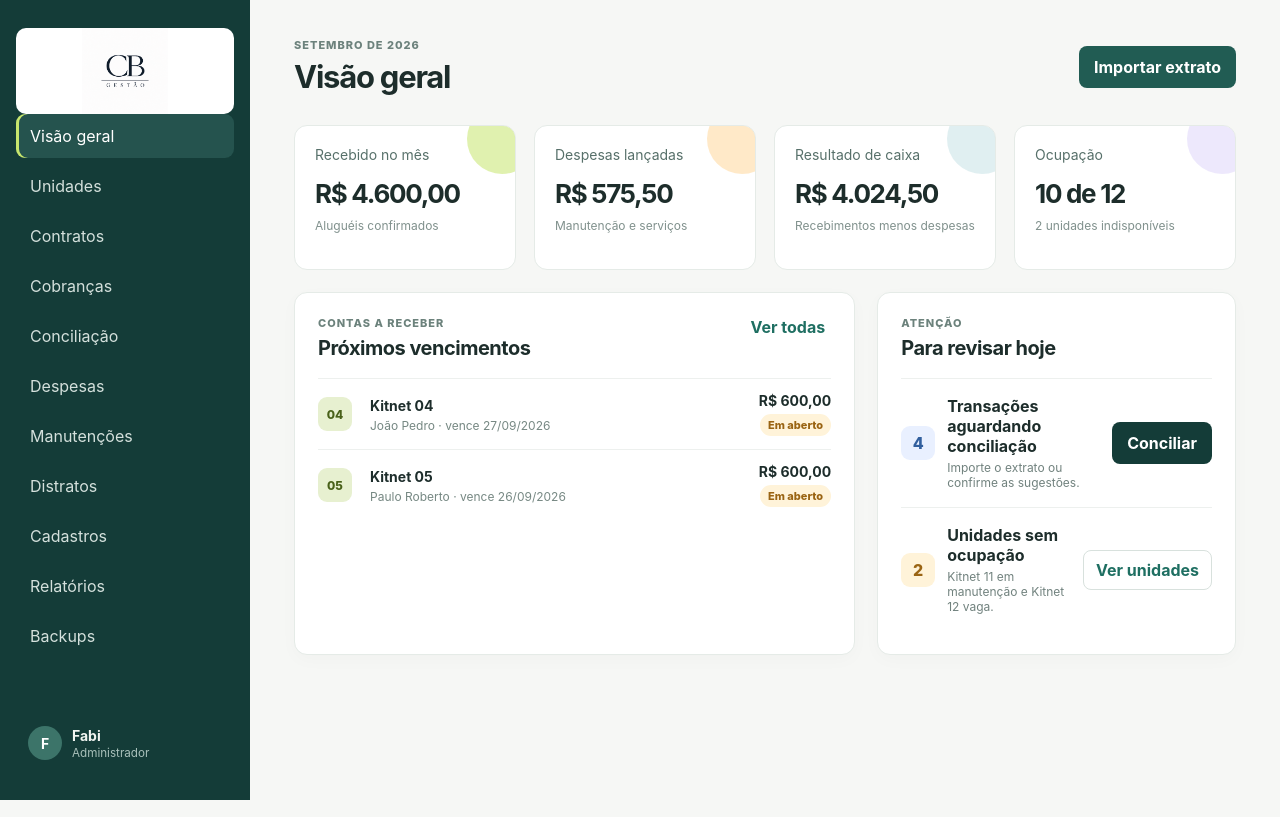
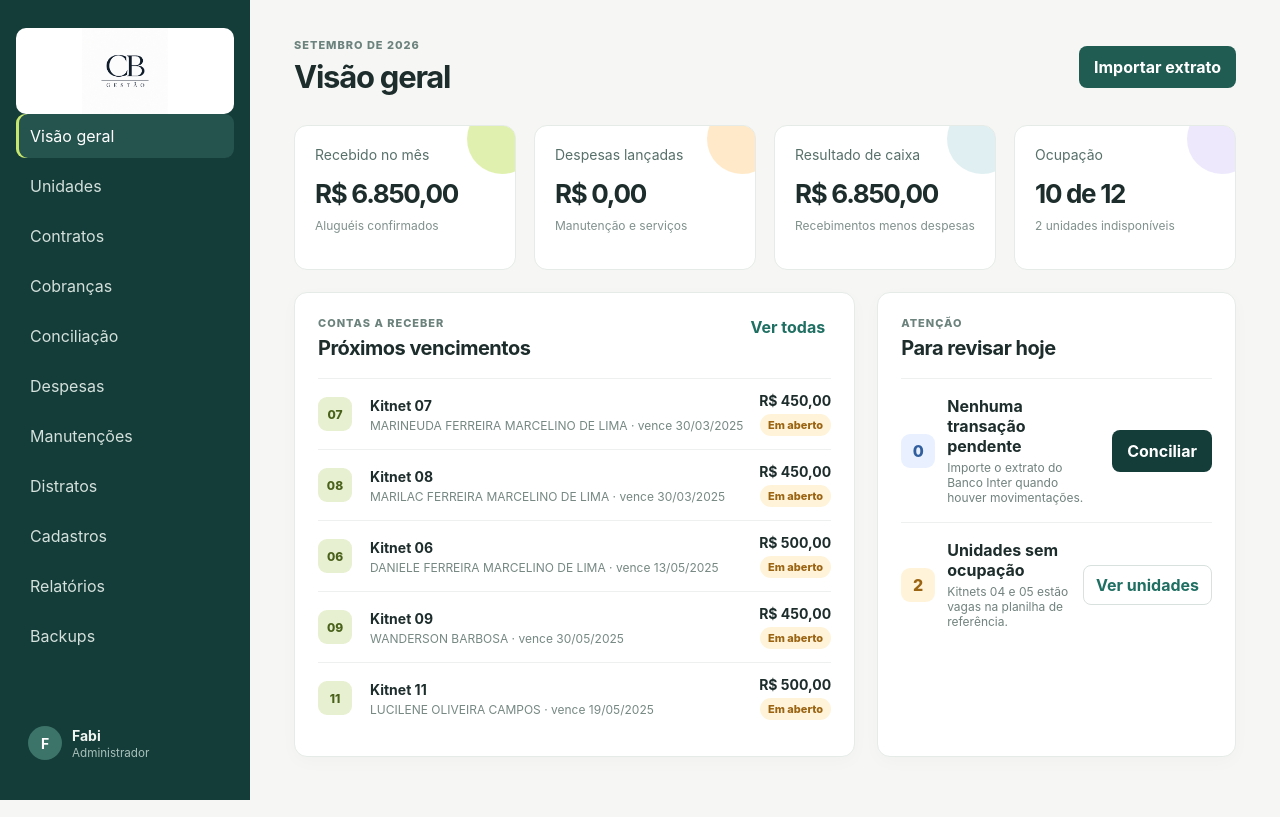
Before and after one commit to planetaestruturas-dev/cbgestao, a React (Vite) app: page / in a window 1280 px wide. Built offline with nearby package versions, Linux system fonts and the light colour scheme.

Commit message:
fix: restore actual spreadsheet reference data

```diff
--- a/src/main.jsx
+++ b/src/main.jsx
@@ -10,57 +10,48 @@ import { parseStatementCsv } from './statementParser.js';
 const initialUnits = Array.from({ length: 12 }, (_, index) => ({
   id: index + 1,
   name: `Kitnet ${String(index + 1).padStart(2, '0')}`,
-  status: index === 10 ? 'Em manutenção' : index === 11 ? 'Vaga' : 'Ocupada',
-  tenant: index === 10 ? '—' : index === 11 ? '—' : ['Lívia Vieira', 'Pedro Antônio', 'Wesley Costa', 'João Pedro', 'Paulo Roberto', 'Gilselly Landim', 'Rita Barbosa', 'João Victor', 'Antônio Maurício', 'Maria Ludiane'][index] || 'Antonia Aline',
-  rent: index === 10 || index === 11 ? 0 : index < 2 ? 500 : 600,
+  status: [4, 5].includes(index + 1) ? 'Vaga' : 'Ocupada',
+  tenant: ['MARCELO QUEIROZ ALVES', 'MARCELO QUEIROZ ALVES', 'DIRLANE QUEIROZ ALVES', '—', '—', 'DANIELE FERREIRA MARCELINO DE LIMA', 'MARINEUDA FERREIRA MARCELINO DE LIMA', 'MARILAC FERREIRA MARCELINO DE LIMA', 'WANDERSON BARBOSA', 'SUELIANA FERREIRA MARCELINO DE LIMA', 'LUCILENE OLIVEIRA CAMPOS', 'MARIA TERESA MARCELINO DE LIMA'][index],
+  rent: [450, 450, 450, 0, 0, 500, 450, 450, 450, 450, 500, 450][index],
 }));
 
 const initialCharges = [
-  { id: 1, unit: 'Kitnet 01', tenant: 'Lívia Vieira', due: '19/09/2026', amount: 500, status: 'Pago', paidAt: '21/09/2026' },
-  { id: 2, unit: 'Kitnet 02', tenant: 'Pedro Antônio', due: '05/09/2026', amount: 600, status: 'Pago', paidAt: '05/09/2026' },
-  { id: 3, unit: 'Kitnet 03', tenant: 'Wesley Costa', due: '08/09/2026', amount: 600, status: 'Pago', paidAt: '08/09/2026' },
-  { id: 4, unit: 'Kitnet 04', tenant: 'João Pedro', due: '27/09/2026', amount: 600, status: 'Em aberto', paidAt: null },
-  { id: 5, unit: 'Kitnet 05', tenant: 'Paulo Roberto', due: '26/09/2026', amount: 600, status: 'Em aberto', paidAt: null },
-  { id: 6, unit: 'Kitnet 06', tenant: 'Gilselly Landim', due: '15/09/2026', amount: 600, status: 'Pago', paidAt: '07/09/2026' },
-  { id: 7, unit: 'Kitnet 07', tenant: 'Rita Barbosa', due: '05/09/2026', amount: 600, status: 'Pago', paidAt: '02/09/2026' },
-  { id: 8, unit: 'Kitnet 08', tenant: 'João Victor', due: '16/09/2026', amount: 500, status: 'Pago', paidAt: '15/09/2026' },
-  { id: 9, unit: 'Kitnet 09', tenant: 'Antônio Maurício', due: '15/09/2026', amount: 600, status: 'Pago', paidAt: '15/09/2026' },
-  { id: 10, unit: 'Kitnet 10', tenant: 'Maria Ludiane', due: '19/09/2026', amount: 600, status: 'Pago', paidAt: '19/09/2026' },
+  { id: 1, unit: 'Kitnet 01', tenant: 'MARCELO QUEIROZ ALVES', due: '10/03/2025', amount: 450, status: 'Pago', paidAt: '22/03/2025' },
+  { id: 2, unit: 'Kitnet 02', tenant: 'MARCELO QUEIROZ ALVES', due: '10/03/2025', amount: 450, status: 'Pago', paidAt: '22/03/2025' },
+  { id: 3, unit: 'Kitnet 03', tenant: 'DIRLANE QUEIROZ ALVES', due: '10/03/2025', amount: 450, status: 'Pago', paidAt: '22/03/2025' },
+  { id: 4, unit: 'Kitnet 06', tenant: 'DANIELE FERREIRA MARCELINO DE LIMA', due: '13/04/2025', amount: 500, status: 'Pago', paidAt: '28/04/2025' },
+  { id: 5, unit: 'Kitnet 07', tenant: 'MARINEUDA FERREIRA MARCELINO DE LIMA', due: '30/03/2025', amount: 450, status: 'Em aberto', paidAt: null },
+  { id: 6, unit: 'Kitnet 08', tenant: 'MARILAC FERREIRA MARCELINO DE LIMA', due: '30/03/2025', amount: 450, status: 'Em aberto', paidAt: null },
+  { id: 7, unit: 'Kitnet 09', tenant: 'WANDERSON BARBOSA', due: '30/04/2025', amount: 450, status: 'Pago', paidAt: '12/05/2025' },
+  { id: 8, unit: 'Kitnet 10', tenant: 'SUELIANA FERREIRA MARCELINO DE LIMA', due: '17/03/2025', amount: 450, status: 'Pago', paidAt: '28/03/2025' },
+  { id: 9, unit: 'Kitnet 11', tenant: 'LUCILENE OLIVEIRA CAMPOS', due: '19/04/2025', amount: 500, status: 'Pago', paidAt: '02/05/2025' },
+  { id: 10, unit: 'Kitnet 12', tenant: 'MARIA TERESA MARCELINO DE LIMA', due: '15/03/2025', amount: 450, status: 'Pago', paidAt: '28/03/2025' },
+  { id: 11, unit: 'Kitnet 01', tenant: 'MARCELO QUEIROZ ALVES', due: '09/04/2025', amount: 450, status: 'Pago', paidAt: '23/04/2025' },
+  { id: 12, unit: 'Kitnet 02', tenant: 'MARCELO QUEIROZ ALVES', due: '09/04/2025', amount: 450, status: 'Pago', paidAt: '23/04/2025' },
+  { id: 13, unit: 'Kitnet 03', tenant: 'DIRLANE QUEIROZ ALVES', due: '09/04/2025', amount: 450, status: 'Pago', paidAt: '23/04/2025' },
+  { id: 14, unit: 'Kitnet 06', tenant: 'DANIELE FERREIRA MARCELINO DE LIMA', due: '13/05/2025', amount: 500, status: 'Em aberto', paidAt: null },
+  { id: 15, unit: 'Kitnet 07', tenant: 'MARINEUDA FERREIRA MARCELINO DE LIMA', due: '30/04/2025', amount: 450, status: 'Pago', paidAt: '12/05/2025' },
+  { id: 16, unit: 'Kitnet 08', tenant: 'MARILAC FERREIRA MARCELINO DE LIMA', due: '30/04/2025', amount: 450, status: 'Pago', paidAt: '12/05/2025' },
+  { id: 17, unit: 'Kitnet 09', tenant: 'WANDERSON BARBOSA', due: '30/05/2025', amount: 450, status: 'Em aberto', paidAt: null },
+  { id: 18, unit: 'Kitnet 10', tenant: 'SUELIANA FERREIRA MARCELINO DE LIMA', due: '17/04/2025', amount: 450, status: 'Pago', paidAt: '02/05/2025' },
+  { id: 19, unit: 'Kitnet 11', tenant: 'LUCILENE OLIVEIRA CAMPOS', due: '19/05/2025', amount: 500, status: 'Em aberto', paidAt: null },
+  { id: 20, unit: 'Kitnet 12', tenant: 'MARIA TERESA MARCELINO DE LIMA', due: '15/04/2025', amount: 450, status: 'Pago', paidAt: '02/05/2025' },
 ];
 
-const initialContracts = [
-  { id: 1, unit: 'Kitnet 01', tenant: 'Lívia Vieira', start: '19/06/2026', end: '18/06/2027', dueDay: 19, rent: 500, status: 'Ativo' },
-  { id: 2, unit: 'Kitnet 02', tenant: 'Pedro Antônio', start: '05/02/2026', end: '04/02/2027', dueDay: 5, rent: 600, status: 'Ativo' },
-  { id: 3, unit: 'Kitnet 03', tenant: 'Wesley Costa', start: '08/09/2026', end: '07/09/2027', dueDay: 8, rent: 600, status: 'Ativo' },
-  { id: 4, unit: 'Kitnet 04', tenant: 'João Pedro', start: '27/08/2026', end: '26/08/2027', dueDay: 27, rent: 600, status: 'Ativo' },
-  { id: 5, unit: 'Kitnet 05', tenant: 'Paulo Roberto', start: '26/08/2026', end: '25/08/2027', dueDay: 26, rent: 600, status: 'Ativo' },
-  { id: 6, unit: 'Kitnet 06', tenant: 'Gilselly Landim', start: '11/06/2026', end: '10/06/2027', dueDay: 15, rent: 600, status: 'Ativo' },
-  { id: 7, unit: 'Kitnet 07', tenant: 'Rita Barbosa', start: '01/07/2026', end: '30/06/2027', dueDay: 5, rent: 600, status: 'Ativo' },
-  { id: 8, unit: 'Kitnet 08', tenant: 'João Victor', start: '16/12/2025', end: '15/12/2026', dueDay: 16, rent: 500, status: 'Ativo' },
-  { id: 9, unit: 'Kitnet 09', tenant: 'Antônio Maurício', start: '15/09/2026', end: '14/09/2027', dueDay: 15, rent: 600, status: 'Ativo' },
-  { id: 10, unit: 'Kitnet 10', tenant: 'Maria Ludiane', start: '19/05/2026', end: '18/05/2027', dueDay: 19, rent: 600, status: 'Ativo' },
-];
+const initialContracts = [];
 
-const initialMaintenances = [
-  { id: 1, openedAt: '02/09/2026', title: 'Vazamento no banheiro', unit: 'Kitnet 03', priority: 'Alta', status: 'Concluída', supplier: 'José Encanador' },
-  { id: 2, openedAt: '11/09/2026', title: 'Revisão da iluminação externa', unit: 'Área comum', priority: 'Média', status: 'Em andamento', supplier: 'Casa Elétrica' },
-];
+const initialMaintenances = [];
 
 const initialTerminations = [];
 
-const initialTenants = [
-  'Lívia Vieira', 'Pedro Antônio', 'Wesley Costa', 'João Pedro', 'Paulo Roberto', 'Gilselly Landim', 'Rita Barbosa', 'João Victor', 'Antônio Maurício', 'Maria Ludiane',
-].map((name, index) => ({ id: index + 1, name, cpf: '', phone: '', email: '', status: 'Ativo' }));
+const initialTenants = [...new Set(initialUnits.map((unit) => unit.tenant).filter((tenant) => tenant !== '—'))]
+  .map((name, index) => ({ id: index + 1, name, cpf: '', phone: '', email: '', status: 'Ativo' }));
 
 const initialBankAccounts = [
   { id: 1, bank: 'Banco Inter', account: '•••• 3528', type: 'Conta corrente', status: 'Ativa' },
 ];
 
-const initialSuppliers = [
-  { id: 1, name: 'José Encanador', document: '', phone: '', category: 'Hidráulica', status: 'Ativo' },
-  { id: 2, name: 'Casa Elétrica', document: '', phone: '', category: 'Elétrica', status: 'Ativo' },
-  { id: 3, name: 'Maria Serviços', document: '', phone: '', category: 'Limpeza', status: 'Ativo' },
-];
+const initialSuppliers = [];
 
 const initialExpenseCategories = [
   { id: 1, name: 'Manutenção', description: 'Reparos, conservação e melhorias', parentId: '', status: 'Ativa' },
@@ -71,18 +62,9 @@ const initialExpenseCategories = [
   { id: 6, name: 'Elétrica', description: 'Iluminação, tomadas e disjuntores', parentId: 1, status: 'Ativa' },
 ];
 
-const initialExpenses = [
-  { id: 1, date: '04/09/2026', dueDate: '10/09/2026', paidAt: '07/09/2026', description: 'Reparo hidráulico', supplier: 'José Encanador', unit: 'Kitnet 03', category: 'Manutenção', amount: 180, status: 'Conciliada' },
-  { id: 2, date: '12/09/2026', dueDate: '20/09/2026', paidAt: '', description: 'Materiais elétricos', supplier: 'Casa Elétrica', unit: 'Área comum', category: 'Manutenção', amount: 245.5, status: 'Pendente' },
-  { id: 3, date: '18/09/2026', dueDate: '25/09/2026', paidAt: '18/09/2026', description: 'Limpeza externa', supplier: 'Maria Serviços', unit: 'Área comum', category: 'Serviços', amount: 150, status: 'Conciliada' },
-];
+const initialExpenses = [];
 
-const bankItems = [
-  { id: 1, date: '21/09/2026', description: 'PIX RECEBIDO LÍVIA VIEIRA', amount: 500, direction: 'Crédito', suggestion: 'Kitnet 01 · aluguel set/26', state: 'Sugerida' },
-  { id: 2, date: '22/09/2026', description: 'PIX RECEBIDO JOÃO PEDRO', amount: 600, direction: 'Crédito', suggestion: 'Kitnet 04 · aluguel set/26', state: 'Sugerida' },
-  { id: 3, date: '23/09/2026', description: 'PAGAMENTO CASA ELÉTRICA', amount: 245.5, direction: 'Débito', suggestion: 'Materiais elétricos', state: 'Sugerida' },
-  { id: 4, date: '24/09/2026', description: 'PIX RECEBIDO SEM IDENTIFICAÇÃO', amount: 600, direction: 'Crédito', suggestion: null, state: 'Pendente' },
-];
+const bankItems = [];
 
 const referenceData = () => ({
   charges: structuredClone(initialCharges),
@@ -225,6 +207,19 @@ function App() {
     setSuppliers(data.suppliers || []);
     setExpenseCategories(data.expenseCategories || []);
   };
+  useEffect(() => {
+    const referenceVersionKey = 'cb-gestao:reference-version';
+    if (window.localStorage.getItem(referenceVersionKey) === '2') return;
+    const point = {
+      id: `restore-${Date.now()}`,
+      name: 'Antes da importação da planilha de referência',
+      createdAt: new Date().toISOString(),
+      data: structuredClone(currentData()),
+    };
+    setRestorePoints((items) => [point, ...items].slice(0, 30));
+    applyData(referenceData());
+    window.localStorage.setItem(referenceVersionKey, '2');
+  }, []);
   const saveRestorePoint = (name = 'Ponto de restauração') => {
     const point = {
       id: `restore-${Date.now()}`,
@@ -519,7 +514,7 @@ function App() {
     <main className="main">
       <header><div><p className="eyebrow">SETEMBRO DE 2026</p><h1>{page}</h1></div><button className="import-button" onClick={() => navigate('Conciliação')}>Importar extrato</button></header>
       {notice && <div className="toast">{notice}</div>}
-      {page === 'Visão geral' && <Dashboard income={income} expenses={paidExpenses} openCharges={openCharges} occupancy={occupancy} navigate={navigate} />}
+      {page === 'Visão geral' && <Dashboard income={income} expenses={paidExpenses} openCharges={openCharges} occupancy={occupancy} pendingBank={bank.filter((item) => item.state !== 'Conciliada').length} navigate={navigate} />}
       {page === 'Unidades' && <Units />}
       {page === 'Contratos' && <Contracts items={contracts} generateCharges={generateContractCharges} edit={(record) => setShowContractForm(record)} openForm={() => setShowContractForm({})} form={showContractForm && <ContractForm record={showContractForm.id ? showContractForm : null} tenants={tenants} onClose={() => setShowContractForm(null)} onSubmit={saveContract} />} />}
       {page === 'Cobranças' && <Charges items={charges} registerReceipt={setReceiptCharge} edit={setShowChargeForm} cancel={cancelCharge} openForm={() => setShowChargeForm({})} form={<>{showChargeForm && <ChargeForm record={showChargeForm.id ? showChargeForm : null} onClose={() => setShowChargeForm(null)} onSubmit={saveCharge} />}{receiptCharge && <ReceiptForm charge={receiptCharge} onClose={() => setReceiptCharge(null)} onSubmit={registerReceipt} />}</>} />}
@@ -534,7 +529,7 @@ function App() {
   </div>;
 }
 
-function Dashboard({ income, expenses, openCharges, occupancy, navigate }) {
+function Dashboard({ income, expenses, openCharges, occupancy, pendingBank, navigate }) {
   return <>
     <section className="metric-grid">
       <Metric label="Recebido no mês" value={money(income)} hint="Aluguéis confirmados" tone="green" />
@@ -547,8 +542,8 @@ function Dashboard({ income, expenses, openCharges, occupancy, navigate }) {
         <div className="list">{openCharges.map((item) => <div className="list-row" key={item.id}><div className="unit-icon">{item.unit.slice(-2)}</div><div><b>{item.unit}</b><small>{item.tenant} · vence {item.due}</small></div><div className="right"><b>{money(item.amount)}</b><span className={`badge ${statusClass(item.status)}`}>{item.status}</span></div></div>)}</div>
       </article>
       <article className="card"><div className="card-title"><div><p className="eyebrow">ATENÇÃO</p><h2>Para revisar hoje</h2></div></div>
-        <div className="action-box"><span className="action-number">4</span><div><b>Transações aguardando conciliação</b><small>Importe o extrato ou confirme as sugestões.</small></div><button className="solid-small" onClick={() => navigate('Conciliação')}>Conciliar</button></div>
-        <div className="action-box"><span className="action-number amber">2</span><div><b>Unidades sem ocupação</b><small>Kitnet 11 em manutenção e Kitnet 12 vaga.</small></div><button className="plain-small" onClick={() => navigate('Unidades')}>Ver unidades</button></div>
+        <div className="action-box"><span className="action-number">{pendingBank}</span><div><b>{pendingBank ? 'Transações aguardando conciliação' : 'Nenhuma transação pendente'}</b><small>{pendingBank ? 'Importe o extrato ou confirme as sugestões.' : 'Importe o extrato do Banco Inter quando houver movimentações.'}</small></div><button className="solid-small" onClick={() => navigate('Conciliação')}>Conciliar</button></div>
+        <div className="action-box"><span className="action-number amber">{12 - occupancy}</span><div><b>Unidades sem ocupação</b><small>Kitnets 04 e 05 estão vagas na planilha de referência.</small></div><button className="plain-small" onClick={() => navigate('Unidades')}>Ver unidades</button></div>
       </article>
     </section>
   </>;
```
